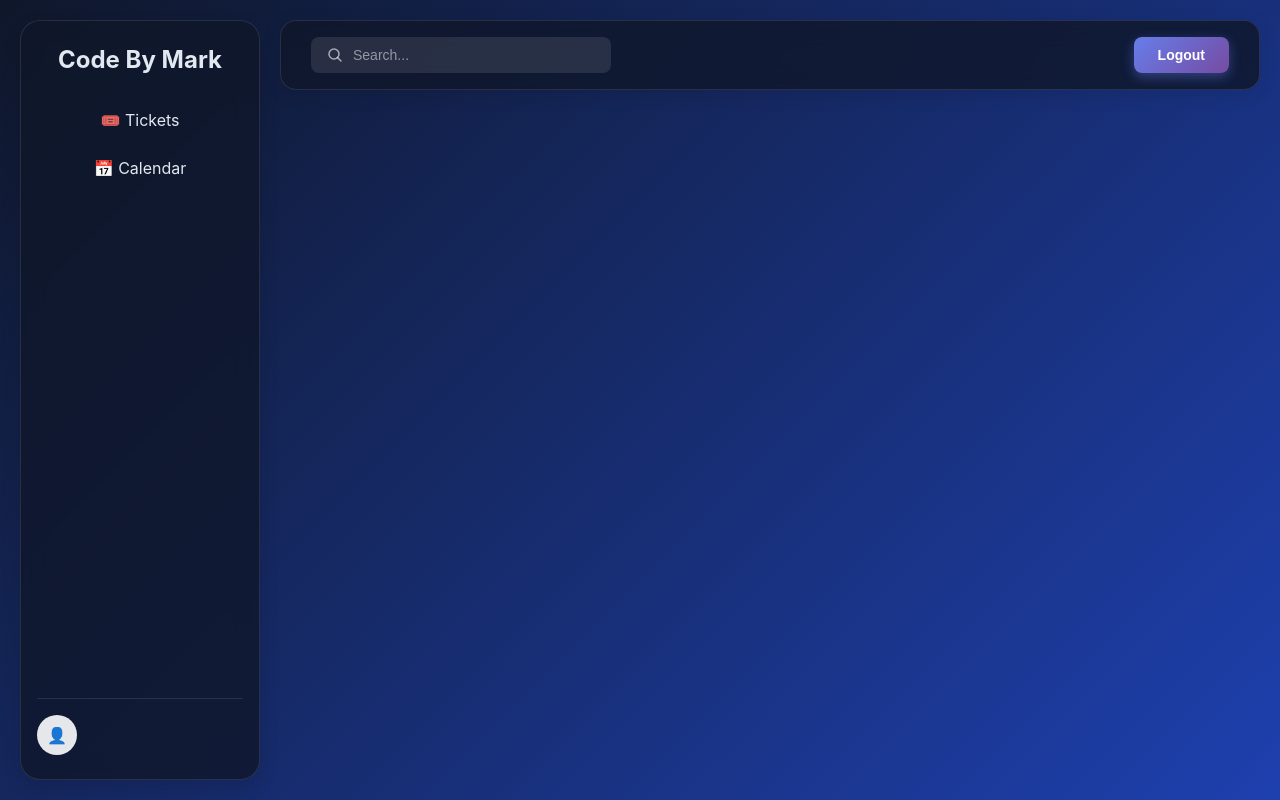
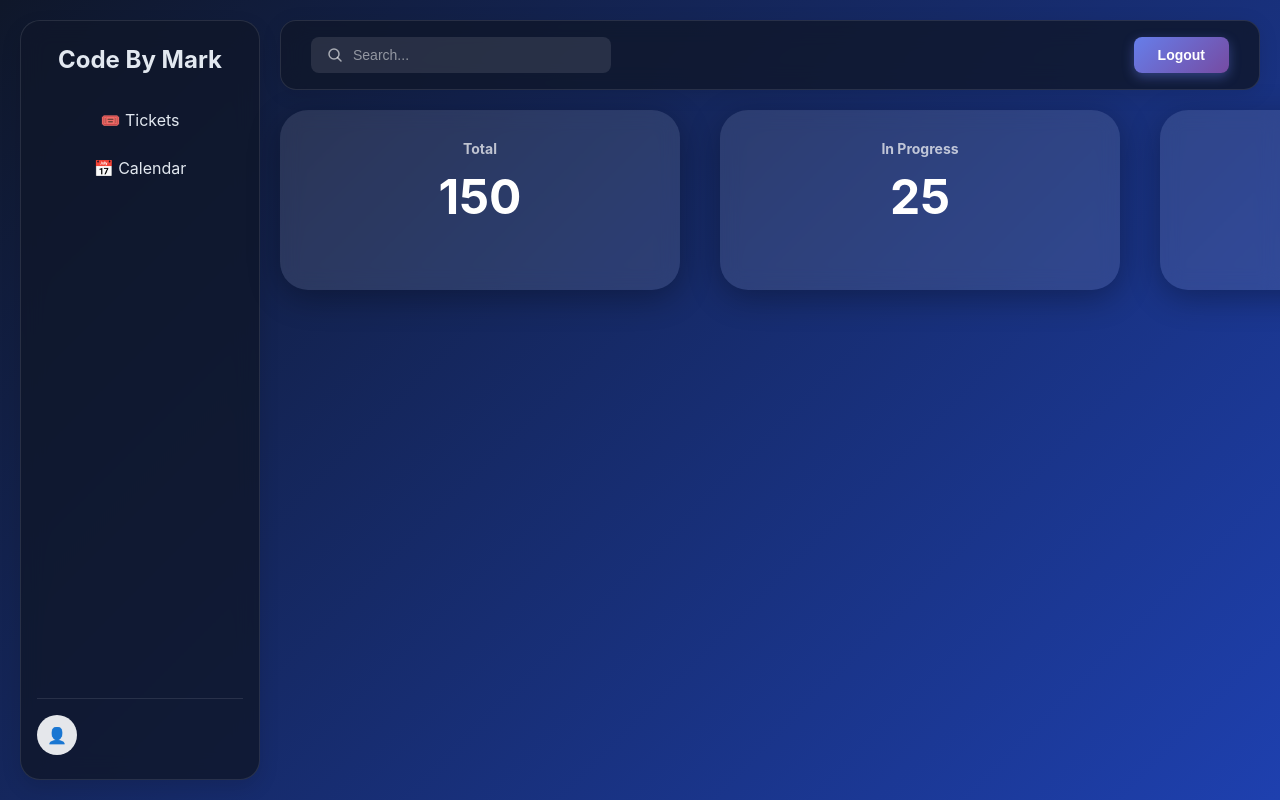
Before and after one commit to markh55/ticket-system, a React (Create React App) app in the folder frontend/: page /dashboard in a window 1280 px wide. Built offline with nearby package versions, Linux system fonts and the light colour scheme.

Commit message:
Create dashboard overview tiles

```diff
--- a/frontend/src/components/Dashboard/Dashboard.jsx
+++ b/frontend/src/components/Dashboard/Dashboard.jsx
@@ -2,6 +2,7 @@ import { useNavigate } from "react-router-dom";
 import "./Dashboard.css";
 import Sidebar from "./Sidebar/Sidebar";
 import Topbar from "./Topbar/Topbar";
+import Tiles from "./Tiles/Tiles";
 
 export default function Dashboard() {
   const navigate = useNavigate();
@@ -15,6 +16,11 @@ export default function Dashboard() {
     <div className="dashboard-container">
       <Sidebar />
       <Topbar onLogout={handleLogout} />
+    <div className="tiles-container">
+      <Tiles title="Total" count={150} />
+      <Tiles title="In Progress" count={25} />
+      <Tiles title="Completed" count={50} />
+    </div>
     </div>
   );
 }
--- /dev/null
+++ b/frontend/src/components/Dashboard/Tiles/Tiles.css
@@ -0,0 +1,32 @@
+.tiles-container {
+    display: flex;
+    gap: 40px;
+    margin-top: 110px;  /* Below the topbar (20px top + 70px height + 20px gap) */
+    margin-left: 250px;  /* Match topbar left */
+    margin-right: 20px;  /* Match topbar right */
+    padding: 0 30px;  /* Match topbar padding */
+}
+
+.tile {
+    background: rgba(255, 255, 255, 0.1);
+    backdrop-filter: blur(10px);
+    border-radius: 28px;
+    padding: 30px;
+    flex: 1;
+    min-width: 400px;
+    height: 180px;
+    box-shadow: 0 8px 32px rgba(0, 0, 0, 0.3);
+}
+
+.tile h3 {
+    color: rgba(255, 255, 255, 0.7);
+    font-size: 14px;
+    margin-bottom: 10px;
+}
+
+.tile-count {
+    color: white;
+    font-size: 48px;
+    font-weight: bold;
+    margin: 0;
+}
--- /dev/null
+++ b/frontend/src/components/Dashboard/Tiles/Tiles.jsx
@@ -0,0 +1,11 @@
+import "./Tiles.css";
+
+
+export default function Tiles({ title, count }) {
+    return (
+        <div className="tile">
+            <h3>{title}</h3>
+            <p className="tile-count">{count}</p>
+        </div>
+    );
+}
```
